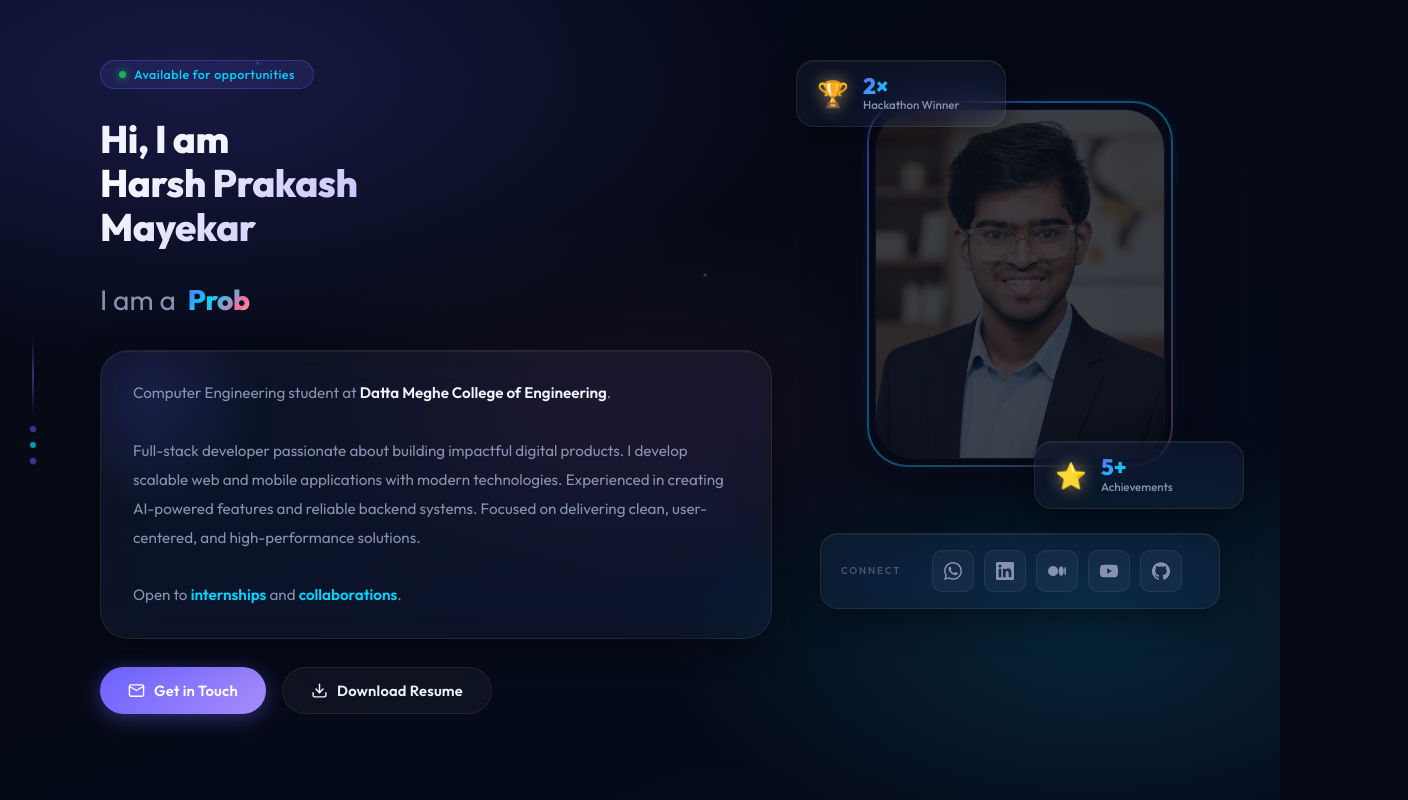
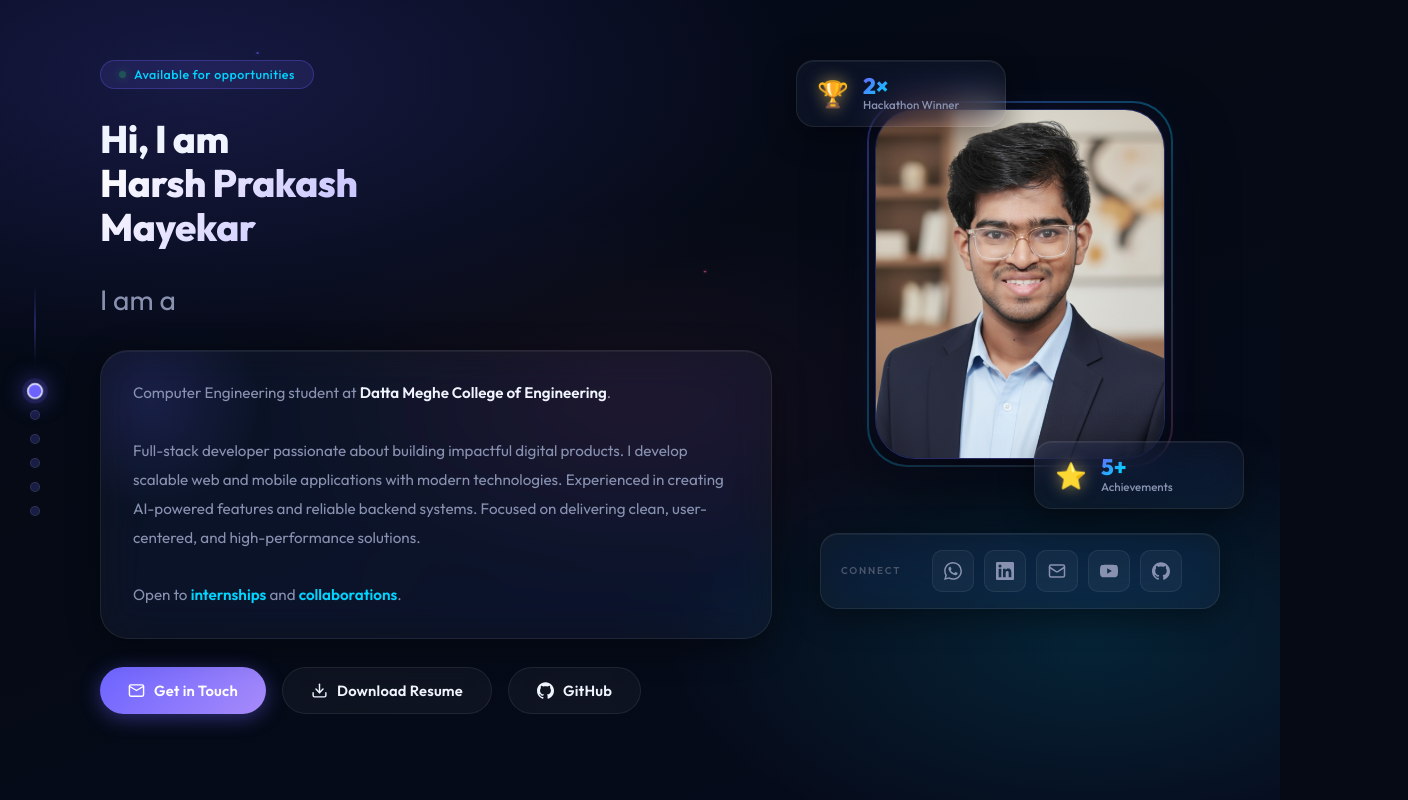
Before and after one commit to hmcommits/portfolio, a React (Vite) app: page / in a window 1280 px wide. Shown: the top 800 px of the page, 1408 px wide, since content can reach past the window. Built offline with nearby package versions, Linux system fonts and the light colour scheme.

Commit message:
style: Refine Hero layout, fix navigation, and update project data

```diff
--- a/src/App.jsx
+++ b/src/App.jsx
@@ -1,15 +1,23 @@
 import Background from './components/Background'
+import SidebarNav from './components/SidebarNav'
 import Hero from './components/Hero'
 import Projects from './components/Projects'
 import TechStack from './components/TechStack'
+import Achievements from './components/Achievements'
+import Experience from './components/Experience'
+import Contact from './components/Contact'
 
 export default function App() {
   return (
     <>
       <Background />
+      <SidebarNav />
       <Hero />
       <Projects />
       <TechStack />
+      <Achievements />
+      <Experience />
+      <Contact />
     </>
   )
 }
--- a/src/components/Hero.jsx
+++ b/src/components/Hero.jsx
@@ -17,7 +17,7 @@
 /* ── Social links data ── */
 const SOCIALS = [
   {
-    id: 'whatsapp', label: 'WhatsApp', href: 'https://wa.me/your-number',
+    id: 'whatsapp', label: 'WhatsApp', href: 'https://wa.me/919372972446',
     cls: styles.whatsapp,
     icon: (
       <svg viewBox="0 0 24 24" fill="currentColor" aria-hidden="true">
@@ -26,7 +26,7 @@
     ),
   },
   {
-    id: 'linkedin', label: 'LinkedIn', href: 'https://linkedin.com/in/your-profile',
+    id: 'linkedin', label: 'LinkedIn', href: 'https://www.linkedin.com/in/harsh-mayekar/',
     cls: styles.linkedin,
     icon: (
       <svg viewBox="0 0 24 24" fill="currentColor" aria-hidden="true">
@@ -35,16 +35,17 @@
     ),
   },
   {
-    id: 'medium', label: 'Medium', href: 'https://medium.com/@your-profile',
-    cls: styles.medium,
+    id: 'email', label: 'Email', href: 'mailto:hvpharsh0801@gmail.com',
+    cls: styles.email,
     icon: (
-      <svg viewBox="0 0 24 24" fill="currentColor" aria-hidden="true">
-        <path d="M13.54 12a6.8 6.8 0 01-6.77 6.82A6.8 6.8 0 010 12a6.8 6.8 0 016.77-6.82A6.8 6.8 0 0113.54 12zM20.96 12c0 3.54-1.51 6.42-3.38 6.42-1.87 0-3.39-2.88-3.39-6.42s1.52-6.42 3.39-6.42 3.38 2.88 3.38 6.42M24 12c0 3.17-.53 5.75-1.19 5.75-.66 0-1.19-2.58-1.19-5.75s.53-5.75 1.19-5.75C23.47 6.25 24 8.83 24 12z"/>
+      <svg viewBox="0 0 24 24" fill="none" stroke="currentColor" strokeWidth="2" strokeLinecap="round" strokeLinejoin="round" aria-hidden="true">
+        <rect width="20" height="16" x="2" y="4" rx="2"></rect>
+        <path d="m22 7-8.97 5.7a1.94 1.94 0 0 1-2.06 0L2 7"></path>
       </svg>
     ),
   },
   {
-    id: 'youtube', label: 'YouTube', href: 'https://youtube.com/@your-channel',
+    id: 'youtube', label: 'YouTube', href: 'https://www.youtube.com/@harshmayekar6641',
     cls: styles.youtube,
     icon: (
       <svg viewBox="0 0 24 24" fill="currentColor" aria-hidden="true">
@@ -53,7 +54,7 @@
     ),
   },
   {
-    id: 'github', label: 'GitHub', href: 'https://github.com/your-username',
+    id: 'github', label: 'GitHub', href: 'https://github.com/hmcommits',
     cls: styles.github,
     icon: (
       <svg viewBox="0 0 24 24" fill="currentColor" aria-hidden="true">
@@ -68,14 +69,16 @@
   const [imgError, setImgError] = useState(false)
   return (
     <div className={styles.photoFrame}>
-      {!imgError ? (
       <img
         src={profileImg}
         alt="Harsh Prakash Mayekar"
         className={styles.photo}
+        style={{ display: imgError ? 'none' : 'block' }}
         onError={() => setImgError(true)}
+        loading="eager"
+        decoding="sync"
       />
-      ) : (
+      {imgError && (
         <div className={styles.photoPlaceholder}>
           <svg viewBox="0 0 24 24" fill="none" stroke="currentColor" strokeWidth="1.5">
             <circle cx="12" cy="8" r="4"/>
@@ -94,15 +97,7 @@
 
   return (
     <>
-      {/* Sidebar accent */}
-      <aside className={styles.sidebar} aria-hidden="true">
-        <div className={styles.sidebarLine} />
-        <div className={styles.sidebarDot} />
-        <div className={styles.sidebarDot} />
-        <div className={styles.sidebarDot} />
-      </aside>
-
-      <main className={styles.hero}>
+      <main className={styles.hero} id="hero">
         {/* ── LEFT ── */}
         <motion.section
           className={styles.left}
@@ -145,7 +140,7 @@
           {/* Buttons */}
           <motion.div className={styles.ctaRow} variants={fadeUp} transition={{ duration: 0.55 }}>
             <motion.a
-              href="mailto:harshpmayekar@gmail.com"
+              href="mailto:hvpharsh0801@gmail.com"
               className={styles.btnPrimary}
               whileHover={{ scale: 1.04, y: -3 }}
               whileTap={{ scale: 0.97 }}
@@ -169,6 +164,20 @@
                 <line x1="12" y1="15" x2="12" y2="3"/>
               </svg>
               Download Resume
+            </motion.a>
+            <motion.a
+              href="https://github.com/hmcommits"
+              target="_blank"
+              rel="noopener noreferrer"
+              className={styles.btnGithub}
+              whileHover={{ scale: 1.04, y: -3 }}
+              whileTap={{ scale: 0.97 }}
+              aria-label="GitHub Profile"
+            >
+              <svg viewBox="0 0 24 24" fill="currentColor">
+                <path d="M12 .297c-6.63 0-12 5.373-12 12 0 5.303 3.438 9.8 8.205 11.385.6.113.82-.258.82-.577 0-.285-.01-1.04-.015-2.04-3.338.724-4.042-1.61-4.042-1.61C4.422 18.07 3.633 17.7 3.633 17.7c-1.087-.744.084-.729.084-.729 1.205.084 1.838 1.236 1.838 1.236 1.07 1.835 2.809 1.305 3.495.998.108-.776.417-1.305.76-1.605-2.665-.3-5.466-1.332-5.466-5.93 0-1.31.465-2.38 1.235-3.22-.135-.303-.54-1.523.105-3.176 0 0 1.005-.322 3.3 1.23.96-.267 1.98-.399 3-.405 1.02.006 2.04.138 3 .405 2.28-1.552 3.285-1.23 3.285-1.23.645 1.653.24 2.873.12 3.176.765.84 1.23 1.91 1.23 3.22 0 4.61-2.805 5.625-5.475 5.92.42.36.81 1.096.81 2.22 0 1.606-.015 2.896-.015 3.286 0 .315.21.69.825.57C20.565 22.092 24 17.592 24 12.297c0-6.627-5.373-12-12-12"/>
+              </svg>
+              GitHub
             </motion.a>
           </motion.div>
         </motion.section>
--- a/src/components/Hero.module.css
+++ b/src/components/Hero.module.css
@@ -10,38 +10,7 @@
   align-items: start;
 }
 
-/* ─── Sidebar accent ─── */
-.sidebar {
-  position: fixed;
-  left: 30px;
-  top: 50%;
-  transform: translateY(-50%);
-  display: flex;
-  flex-direction: column;
-  align-items: center;
-  gap: 10px;
-  z-index: 20;
-}
-.sidebarLine {
-  width: 2px;
-  height: 80px;
-  background: linear-gradient(to bottom, transparent, var(--accent-primary), transparent);
-  border-radius: 2px;
-  animation: pulseLine 3s ease-in-out infinite;
-}
-.sidebarDot {
-  width: 6px;
-  height: 6px;
-  border-radius: 50%;
-  background: var(--accent-primary);
-  opacity: 0.5;
-  animation: pulseDot 3s ease-in-out infinite;
-}
-.sidebarDot:nth-child(3) { animation-delay: 0.35s; background: var(--accent-secondary); opacity: 0.7; }
-.sidebarDot:nth-child(4) { animation-delay: 0.7s; }
 
-@keyframes pulseLine { 0%,100%{opacity:0.4;} 50%{opacity:1;} }
-@keyframes pulseDot  { 0%,100%{transform:scale(1);} 50%{transform:scale(1.5);} }
 
 /* ─── Left column ─── */
 .left {
@@ -158,7 +127,8 @@
   flex-wrap: wrap;
 }
 .btnPrimary,
-.btnSecondary {
+.btnSecondary,
+.btnGithub {
   display: inline-flex;
   align-items: center;
   gap: 9px;
@@ -173,7 +143,7 @@
   letter-spacing: 0.2px;
   transition: all 0.3s cubic-bezier(0.34, 1.56, 0.64, 1);
 }
-.btnPrimary svg, .btnSecondary svg { width: 17px; height: 17px; flex-shrink: 0; }
+.btnPrimary svg, .btnSecondary svg, .btnGithub svg { width: 17px; height: 17px; flex-shrink: 0; }
 
 .btnPrimary {
   background: linear-gradient(135deg, var(--accent-primary), #a78bfa);
@@ -196,6 +166,18 @@
   background: rgba(0,212,255,0.06);
   color: var(--accent-secondary);
   box-shadow: 0 8px 24px rgba(0,212,255,0.15);
+}
+.btnGithub {
+  background: var(--glass-bg);
+  color: var(--text-primary);
+  border: 1px solid var(--glass-border);
+  backdrop-filter: blur(10px);
+}
+.btnGithub:hover {
+  transform: translateY(-3px) scale(1.04);
+  border-color: rgba(255,255,255,0.4);
+  background: rgba(255,255,255,0.1);
+  color: #fff;
 }
 
 /* ─── Right column ─── */
@@ -259,6 +241,8 @@
     linear-gradient(135deg, rgba(108,99,255,0.7), rgba(0,212,255,0.5), rgba(255,107,157,0.4)) border-box;
   animation: ringGlow 4s ease-in-out infinite alternate;
   pointer-events: none;
+  will-change: opacity, box-shadow;
+  isolation: isolate;
 }
 @keyframes ringGlow {
   from { opacity: 0.6; }
@@ -272,6 +256,8 @@
   background: linear-gradient(145deg, rgba(108,99,255,0.15), rgba(0,212,255,0.08));
   border: 1px solid rgba(108,99,255,0.25);
   box-shadow: 0 24px 64px rgba(0,0,0,0.55), 0 0 40px rgba(108,99,255,0.12), inset 0 1px 0 rgba(255,255,255,0.08);
+  contain: layout paint;
+  isolation: isolate;
 }
 .photo {
   width: 100%;
@@ -354,8 +340,8 @@
 .whatsapp:hover   { border-color: #25d366; box-shadow: 0 6px 20px rgba(37,211,102,0.4); }
 .linkedin::before { background: #0a66c2; }
 .linkedin:hover   { border-color: #0a66c2; box-shadow: 0 6px 20px rgba(10,102,194,0.4); }
-.medium::before   { background: #242424; }
-.medium:hover     { border-color: #aaa; box-shadow: 0 6px 20px rgba(150,150,150,0.2); }
+.email::before   { background: #ea4335; }
+.email:hover     { border-color: #ea4335; box-shadow: 0 6px 20px rgba(234,67,53,0.3); }
 .youtube::before  { background: #ff0000; }
 .youtube:hover    { border-color: #ff0000; box-shadow: 0 6px 20px rgba(255,0,0,0.4); }
 .github::before   { background: #333; }
--- a/src/data/projects.jsx
+++ b/src/data/projects.jsx
@@ -161,9 +161,9 @@
     description:
       'A fully autonomous AI-driven video repurposing engine. Transform hours of long-form video (podcasts, interviews, keynotes) into viral 60-second vertical Shorts using Narrative Intelligence — transcribes with faster-whisper, ranks "Golden Nuggets" by Virality Score, tracks speaker faces, renders karaoke captions, and exports 9:16 vertical video.',
     image: '/assets/attentionx.png',
-    github: null,
+    github: 'https://github.com/hmcommits/AttentionX',
     live: null,
-    demo: null,
+    demo: 'https://drive.google.com/file/d/1VxejpV63GaUFptoqXc3Qo6bhsDrd2unX/view?usp=sharing',
     techKeys: ['fastapi', 'python', 'streamlit', 'gemini', 'mediapipe', 'railway'],
   },
 ]
```
Also changed, not shown: 1 other file (tests, documents, lock files or other folders). Lines whose indentation alone changed are shown as unchanged.
